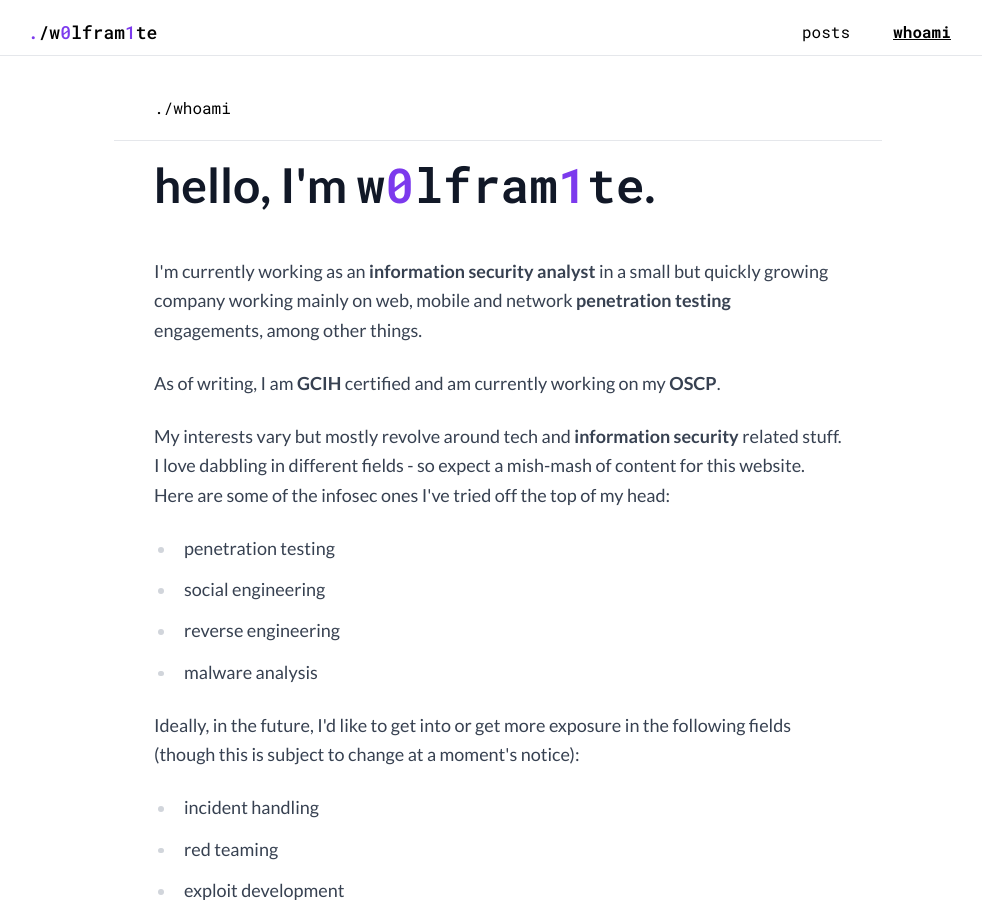
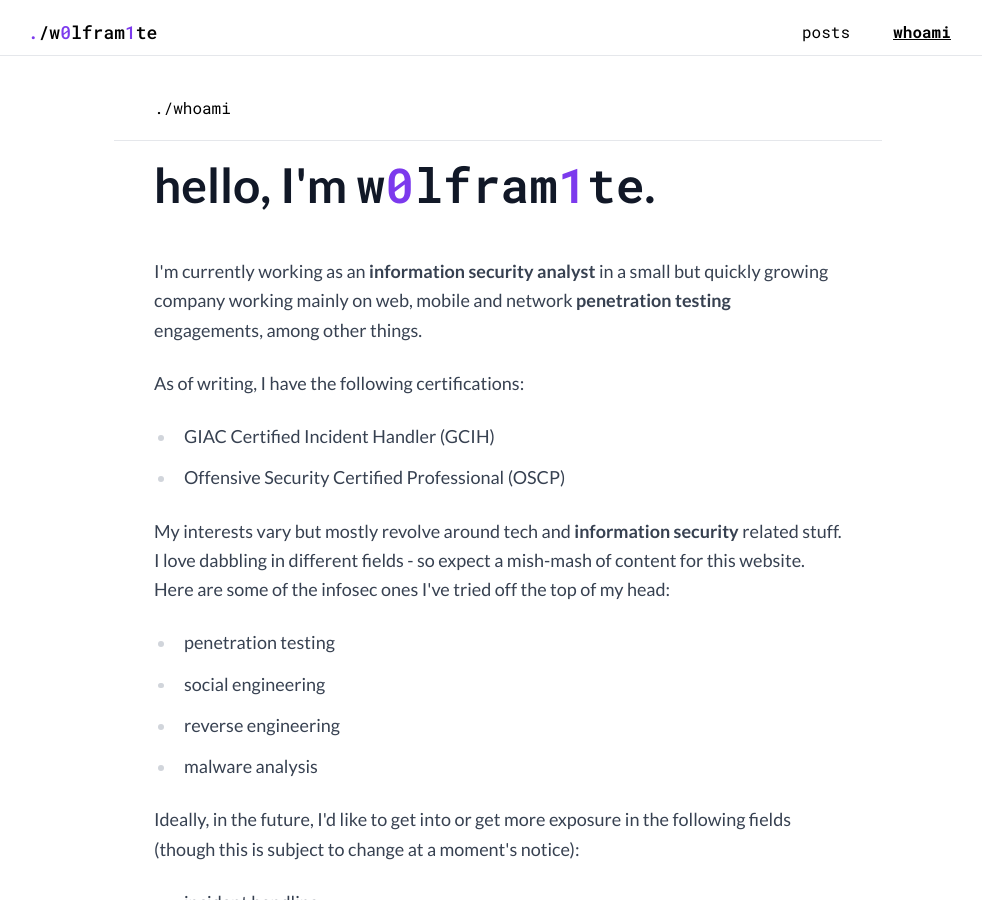
Before and after one commit to w0lfram1te/w0lfram1te.github.io, a Jekyll site: the page built from _pages/whoami.html, in a window 1280 px wide and 900 px high. Shown: the whole window, without its empty margins (142-1124 px from the left). Built offline with Jekyll 4.4.1, drawn with Linux system fonts in a browser that asks for light colours; some of the changed text lies outside the part shown.

Commit message:
added certifications

```diff
--- a/_pages/whoami.html
+++ b/_pages/whoami.html
@@ -5,9 +5,14 @@ permalink: /whoami
 ---
 <h1>hello, I'm <span class=font-mono>w<span class=text-purple-600>0</span>lfram<span class=text-purple-600>1</span>te</span>.</h1>
 
-<p>I'm currently working as an <b>information security analyst</b>  in a small but quickly growing company working mainly on web, mobile and network <b>penetration testing</b> engagements, among other things.</p>
+<p>I'm currently working as an <b>information security analyst</b> in a small but quickly growing company working mainly on web, mobile and network <b>penetration testing</b> engagements, among other things.</p>
 
-<p>As of writing, I am <b>GCIH</b> certified and am currently working on my <b>OSCP</b>.
+<p>As of writing, I have the following certifications:</p>
+
+<ul>
+  <li>GIAC Certified Incident Handler (GCIH)</li>
+  <li>Offensive Security Certified Professional (OSCP)</li>
+</ul>
 
 <p>My interests vary but mostly revolve around tech and <b>information security</b> related stuff. I love dabbling in different fields - so expect a mish-mash of content for this website. Here are some of the infosec ones I've tried off the top of my head:</p>
 
```
Also changed, not shown: other parts of _pages/whoami.html (+1 -1 lines).
